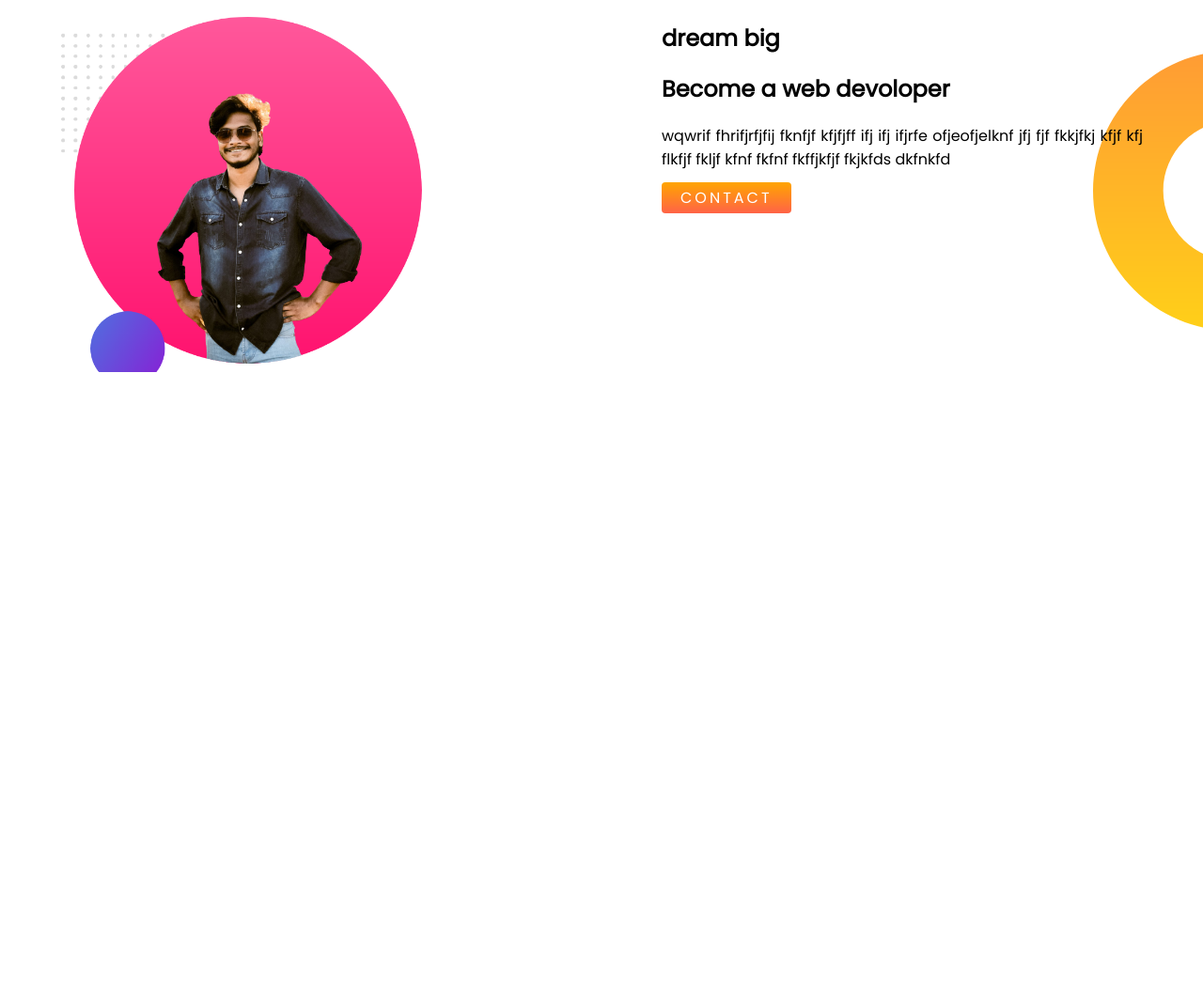
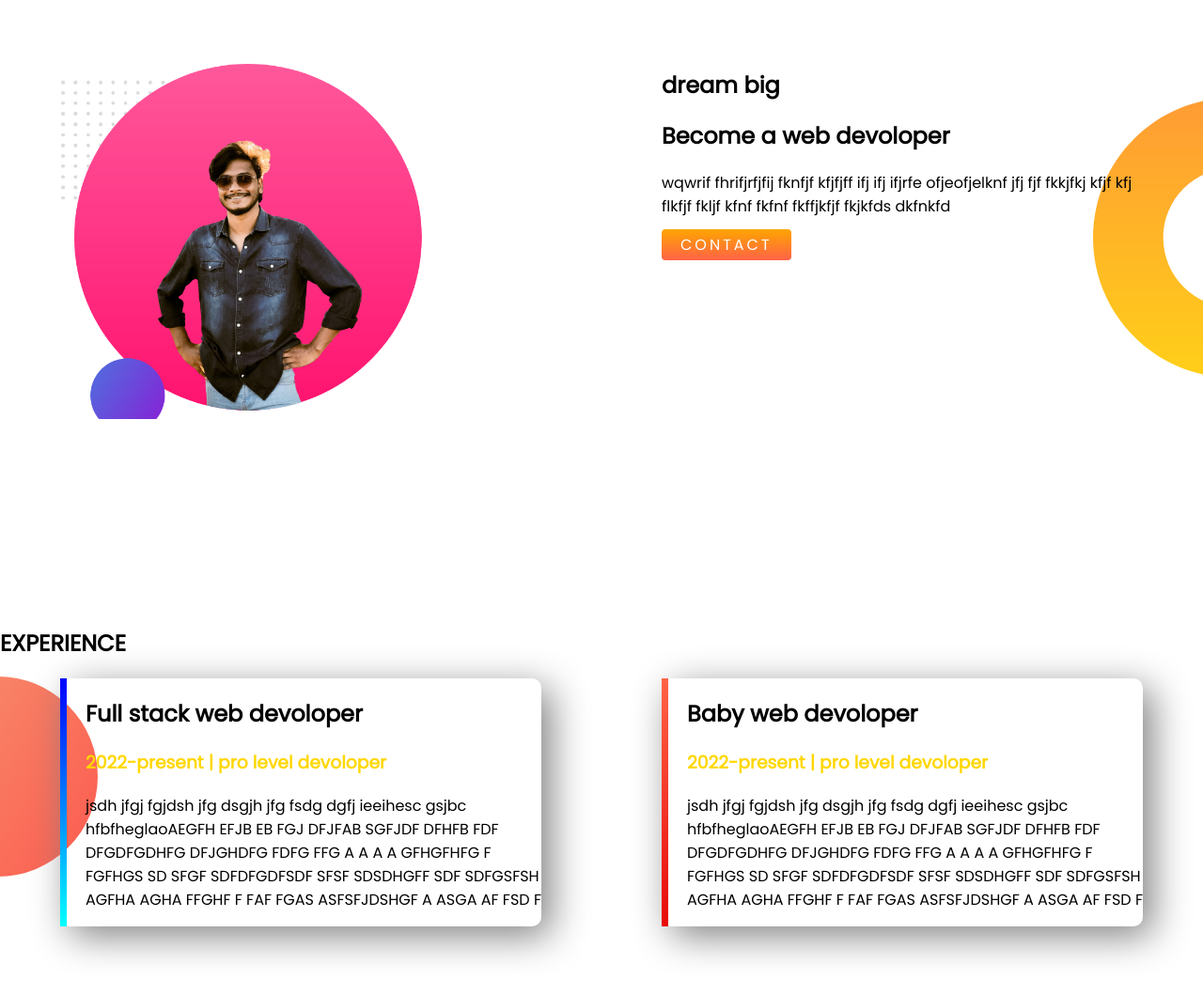
Before and after one commit to pulokdas/portfolio-project, a plain HTML site: page index.html in a window 1280 px wide. Shown: the part 703-1762 px from the top of the page at 94% size. Before the commit the page ends 1170 px from the top, so only its background shows below. Drawn offline with Linux system fonts and the light colour scheme.

Commit message:
final touch

```diff
--- a/index.html
+++ b/index.html
@@ -16,7 +16,7 @@
 </head>
 
 <body>
-    <section class="top-banner">
+    <section class="top-banner flexible-container">
         <div class="half-width">
             <h1>WELCOME TO</h1>
             <h1><span class="name-color"> PULOK DAS </span>WORLD!</h1>
@@ -35,7 +35,7 @@
         </div>
     </section>
 
-    <section class="dream-big">
+    <section class="dream-big flexible-container">
         <div class="half-width">
             <img src="images/my-bg2.png" alt="myphoto">
         </div>
@@ -50,6 +50,31 @@
 
     </section>
 
+    <section class="experience-area">
+        <h1>EXPERIENCE</h1>
+        <div class="flexible-container">
+            <div id="web-dev-exp" class="experience-item">
+                <h2>Full stack web devoloper</h2>
+                <h3 class="name-color">2022-present | pro level devoloper </h3>
+                <p>jsdh jfgj fgjdsh jfg dsgjh jfg fsdg dgfj ieeihesc gsjbc hfbfheglaoAEGFH EFJB EB FGJ DFJFAB SGFJDF
+                    DFHFB
+                    FDF DFGDFGDHFG DFJGHDFG FDFG FFG A A A A GFHGFHFG F FGFHGS SD SFGF SDFDFGDFSDF SFSF SDSDHGFF SDF
+                    SDFGSFSH AGFHA AGHA FFGHF F FAF FGAS ASFSFJDSHGF A ASGA AF FSD F </p>
+
+            </div>
+            <div id="full" class="experience-item">
+                <h2> Baby web devoloper </h2>
+                <h3 class="name-color">2022-present | pro level devoloper </h3>
+                <p>jsdh jfgj fgjdsh jfg dsgjh jfg fsdg dgfj ieeihesc gsjbc hfbfheglaoAEGFH EFJB EB FGJ DFJFAB SGFJDF
+                    DFHFB
+                    FDF DFGDFGDHFG DFJGHDFG FDFG FFG A A A A GFHGFHFG F FGFHGS SD SFGF SDFDFGDFSDF SFSF SDSDHGFF SDF
+                    SDFGSFSH AGFHA AGHA FFGHF F FAF FGAS ASFSFJDSHGF A ASGA AF FSD F </p>
+
+            </div>
+        </div>
+
+    </section>
+
 
 
 </body>
--- a/style.css
+++ b/style.css
@@ -7,11 +7,15 @@ h1 {
     font-size: 900;
 }
 
+h2 {
+    font-size: 500;
+}
+
 .name-color {
     color: gold;
 }
 
-section {
+.flexible-container {
     display: flex;
 
 }
@@ -26,7 +30,7 @@ section {
 }
 
 p {
-    text-align: justify;
+    text-align: left;
 }
 
 .btn {
@@ -49,4 +53,36 @@ p {
     background-image: url(images/dream-bg.png);
     background-repeat: no-repeat;
     background-position: right;
-    margin-top: 100px;
+    margin-top: 150px;
+    margin-bottom: 150px;
+}
+
+.experience-item {
+    box-shadow: 10px 10px 40px gray;
+    width: 40%;
+    margin-left: 5%;
+    margin-right: 5%;
+    padding-left: 20px;
+    border-radius: 10px;
+
+}
+
+.experience-area {
+    background-image: url(images/exp-bg.png);
+    background-repeat: no-repeat;
+    background-position: left;
+    margin-bottom: 150px;
+
+}
+
+#web-dev-exp {
+    border-left: 7px solid;
+    border-image: linear-gradient(blue, cyan);
+    border-image-slice: 1;
+}
+
+#full {
+    border-left: 7px solid;
+    border-image: linear-gradient(tomato, rgb(231, 9, 9));
+    border-image-slice: 1;
+}
```
